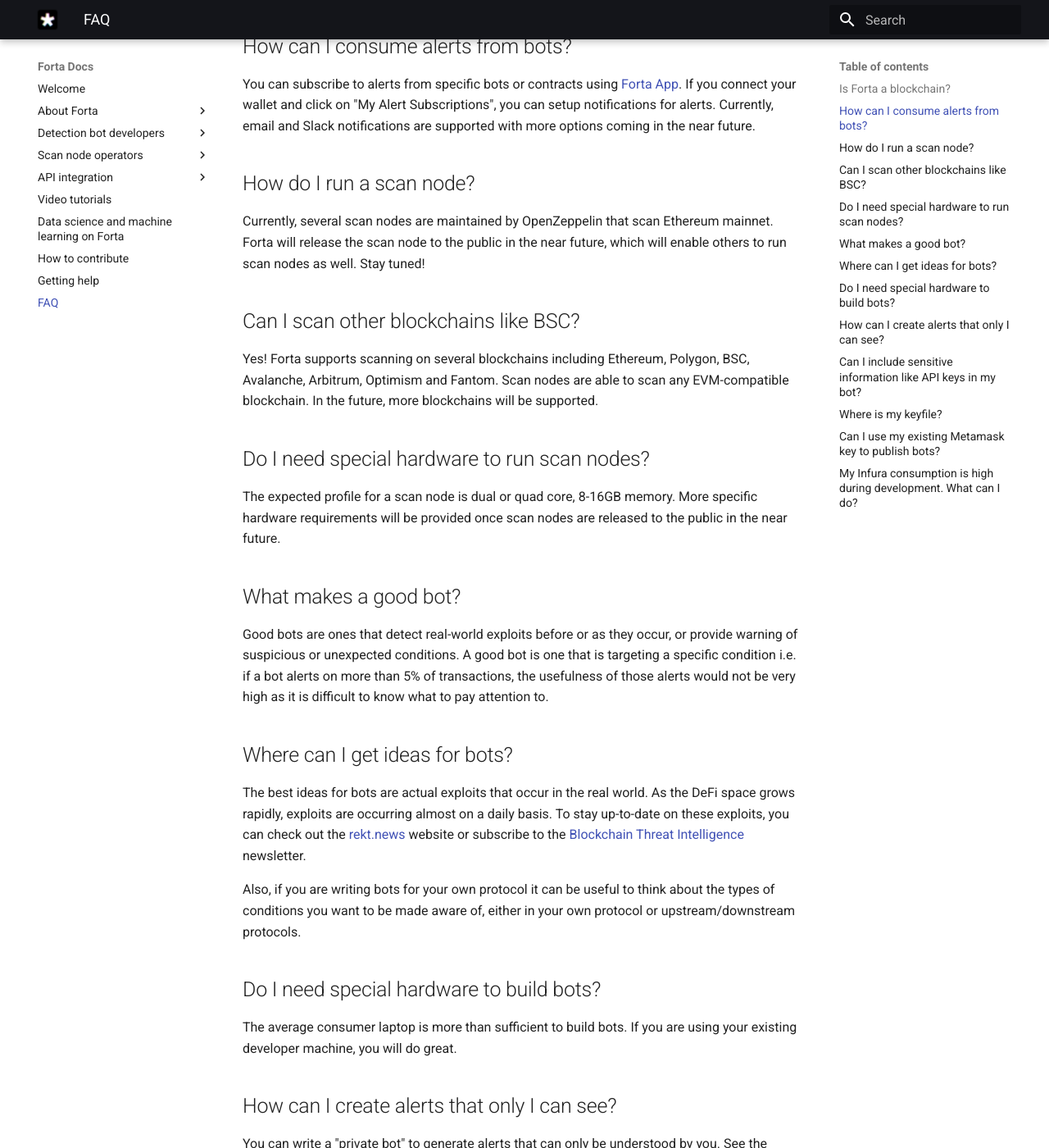
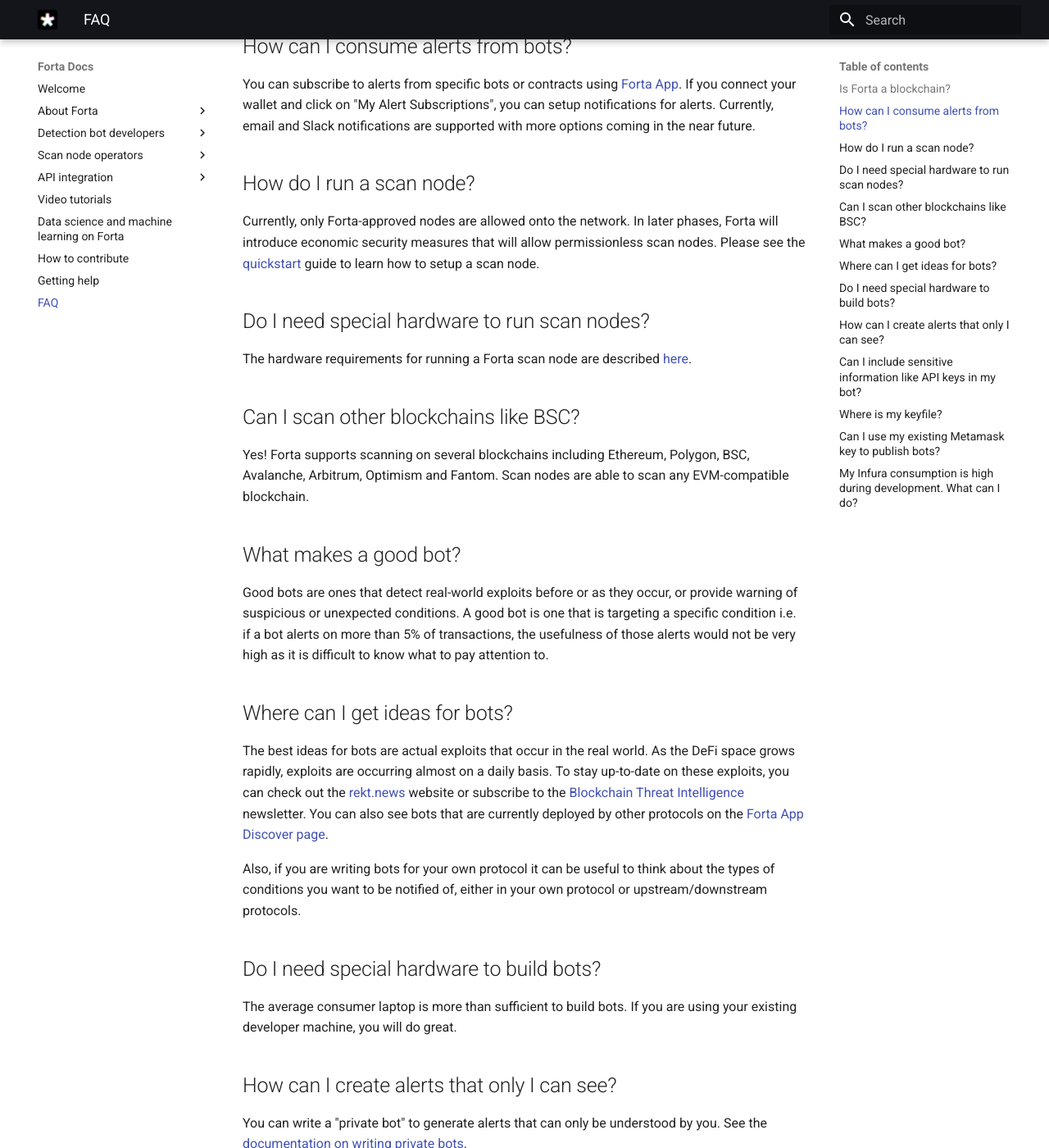
Before and after one commit to forta-network/docs, an MkDocs documentation site: the page built from docs/faq.md, in a window 1280 px wide and 1400 px high, scrolled down 360 px. Shown: the whole window at 82% size. Built offline with MkDocs 1.6.1 and Material for MkDocs 9.7.7, drawn with Linux system fonts in a browser that asks for light colours; some of the changed text lies outside the part shown.

Commit message:
minor updates

```diff
--- a/docs/faq.md
+++ b/docs/faq.md
@@ -10,15 +10,15 @@
 
 ## How do I run a scan node?
 
-Currently, several scan nodes are maintained by OpenZeppelin that scan Ethereum mainnet. Forta will release the scan node to the public in the near future, which will enable others to run scan nodes as well. Stay tuned!
+Currently, only Forta-approved nodes are allowed onto the network. In later phases, Forta will introduce economic security measures that will allow permissionless scan nodes. Please see the [quickstart](scanner-quickstart.md) guide to learn how to setup a scan node.
+
+## Do I need special hardware to run scan nodes?
+
+The hardware requirements for running a Forta scan node are described [here](scanner-quickstart.md#scan-node-requirements).
 
 ## Can I scan other blockchains like BSC?
 
-Yes! Forta supports scanning on several blockchains including Ethereum, Polygon, BSC, Avalanche, Arbitrum, Optimism and Fantom. Scan nodes are able to scan any EVM-compatible blockchain. In the future, more blockchains will be supported.
-
-## Do I need special hardware to run scan nodes?
-
-The expected profile for a scan node is dual or quad core, 8-16GB memory. More specific hardware requirements will be provided once scan nodes are released to the public in the near future.
+Yes! Forta supports scanning on several blockchains including Ethereum, Polygon, BSC, Avalanche, Arbitrum, Optimism and Fantom. Scan nodes are able to scan any EVM-compatible blockchain.
 
 ## What makes a good bot?
 
@@ -26,9 +26,9 @@
 
 ## Where can I get ideas for bots?
 
-The best ideas for bots are actual exploits that occur in the real world. As the DeFi space grows rapidly, exploits are occurring almost on a daily basis. To stay up-to-date on these exploits, you can check out the [rekt.news](https://rekt.news/) website or subscribe to the [Blockchain Threat Intelligence](https://www.blockthreat.io/) newsletter.
+The best ideas for bots are actual exploits that occur in the real world. As the DeFi space grows rapidly, exploits are occurring almost on a daily basis. To stay up-to-date on these exploits, you can check out the [rekt.news](https://rekt.news/) website or subscribe to the [Blockchain Threat Intelligence](https://www.blockthreat.io/) newsletter. You can also see bots that are currently deployed by other protocols on the [Forta App Discover page](https://app.forta.network/).
 
-Also, if you are writing bots for your own protocol it can be useful to think about the types of conditions you want to be made aware of, either in your own protocol or upstream/downstream protocols.
+Also, if you are writing bots for your own protocol it can be useful to think about the types of conditions you want to be notified of, either in your own protocol or upstream/downstream protocols.
 
 ## Do I need special hardware to build bots?
 
@@ -40,7 +40,7 @@
 
 ## Can I include sensitive information like API keys in my bot?
 
-Bots are stored as Docker images in a public repository i.e. anyone can access and inspect the image and its contents. Currently, there is no supported mechanism for storing secrets on bots. We do not recommend storing sensitive information like private keys or API keys on the bot.
+Bots are stored as Docker images in a public repository i.e. anyone can access and inspect the image and its contents. Currently, there is no supported mechanism for storing secrets on bots. We do not recommend storing high-value secrets on the bot. Please see the pattern for [hiding sensitive data](sensitive-data.md) to learn more.
 
 ## Where is my keyfile?
 
```
Also changed, not shown: docs/concepts.md (+1 -1 lines), docs/what-is-forta.md (+1 -1 lines).
